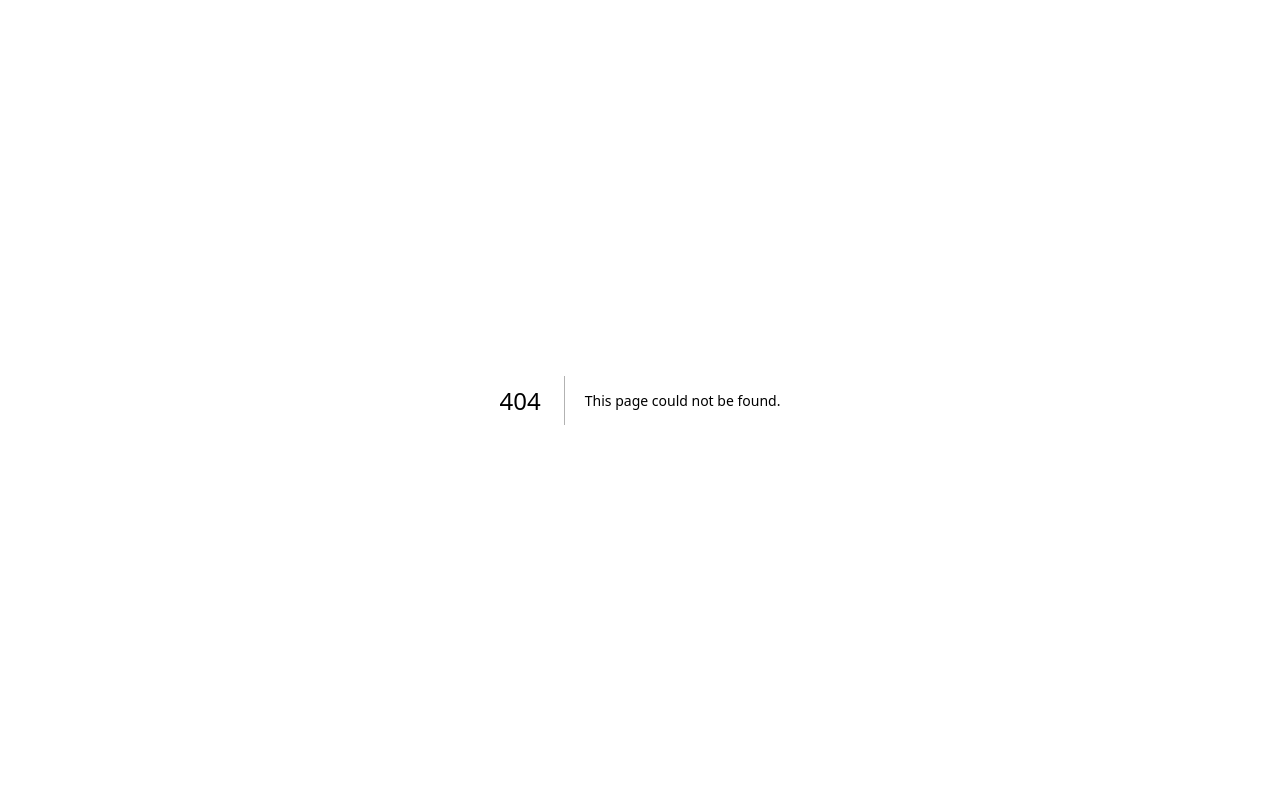
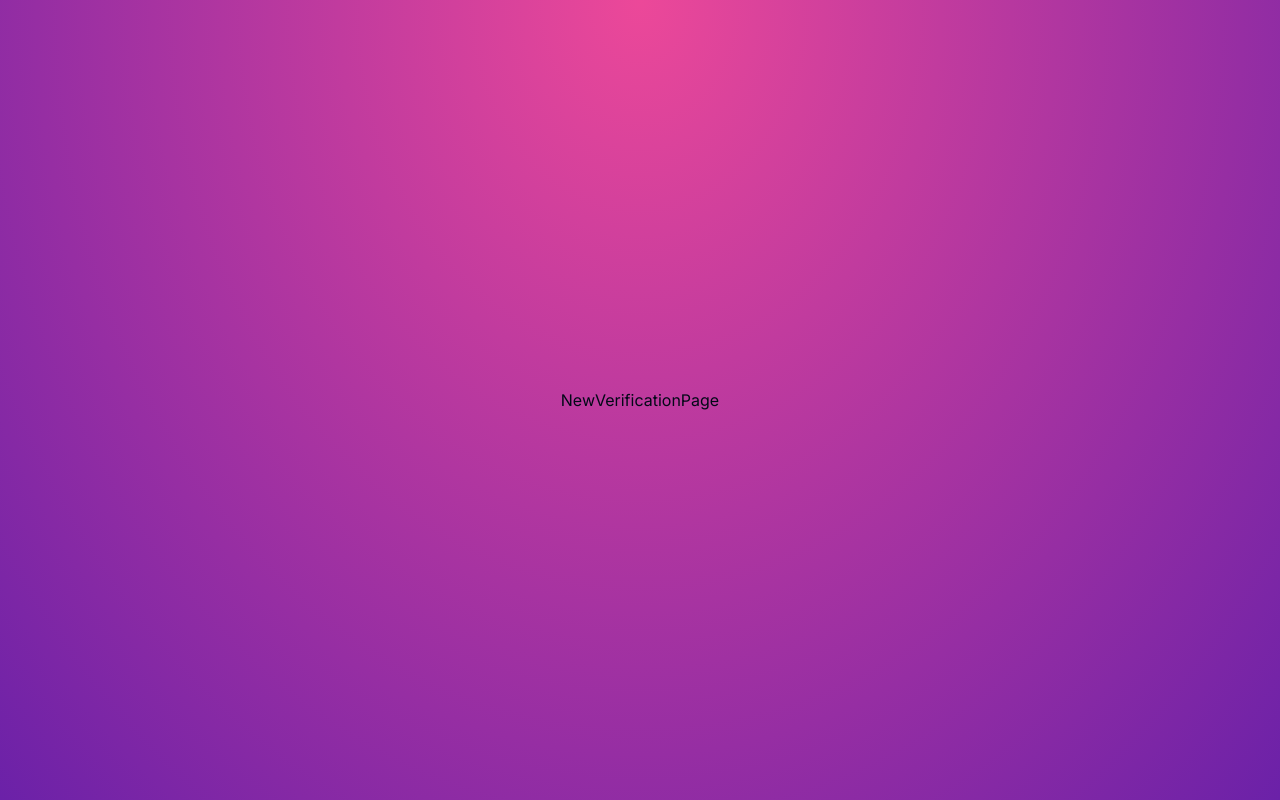
Before and after one commit to srikar298c/Authentication, a Next.js app in the folder level-6/: page /auth/new-verification in a window 1280 px wide. Before the commit this address had no page. Built offline with nearby package versions, Linux system fonts and the light colour scheme.

Commit message:
new route for the verify the users

```diff
--- /dev/null
+++ b/level-6/app/auth/new-verification/page.tsx
@@ -0,0 +1,11 @@
+import React from 'react'
+
+type Props = {}
+
+function NewVerificationPage({}: Props) {
+  return (
+    <div>NewVerificationPage</div>
+  )
+}
+
+export default NewVerificationPage
--- a/level-6/routes.ts
+++ b/level-6/routes.ts
@@ -4,7 +4,8 @@
  * @type {string[]}
  */
 export const publicRoutes: string[] = [
-    "/"
+    "/",
+    "/auth/new-verification"
 ];
 
 /**
```
